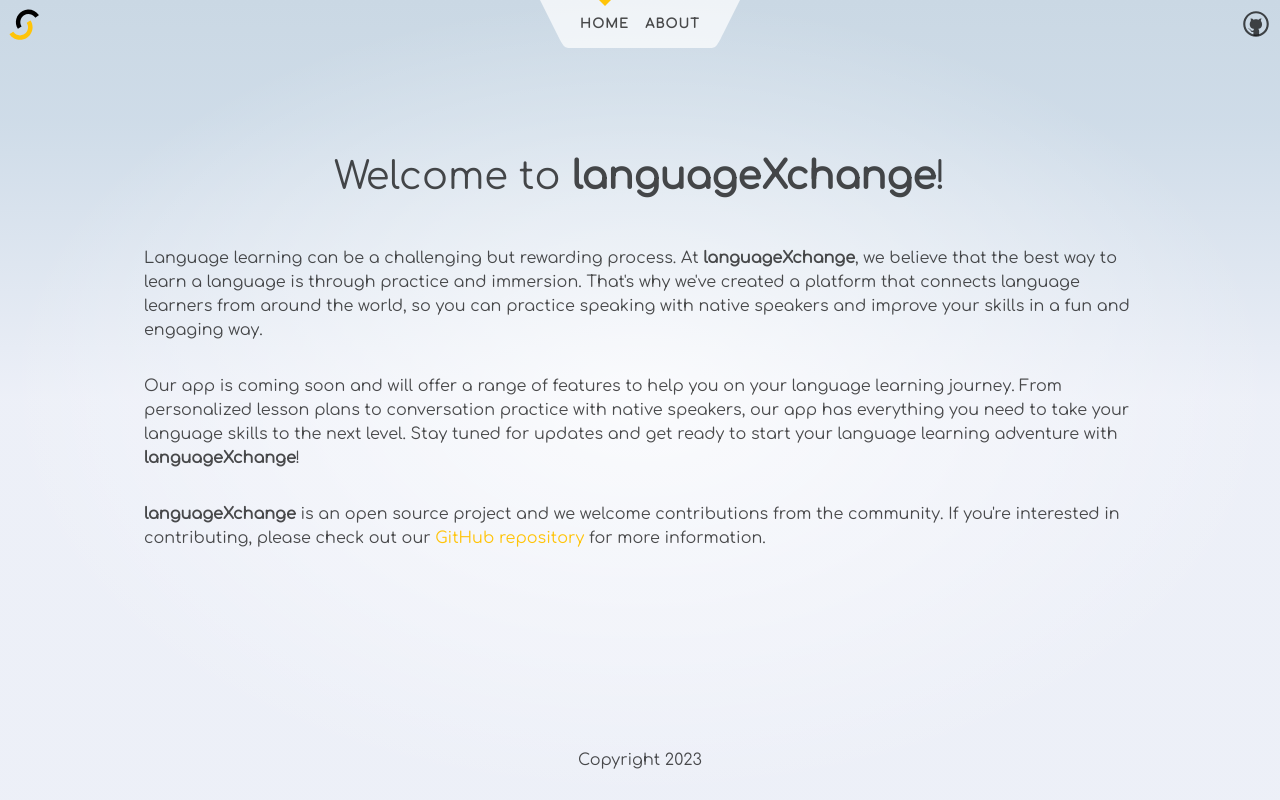
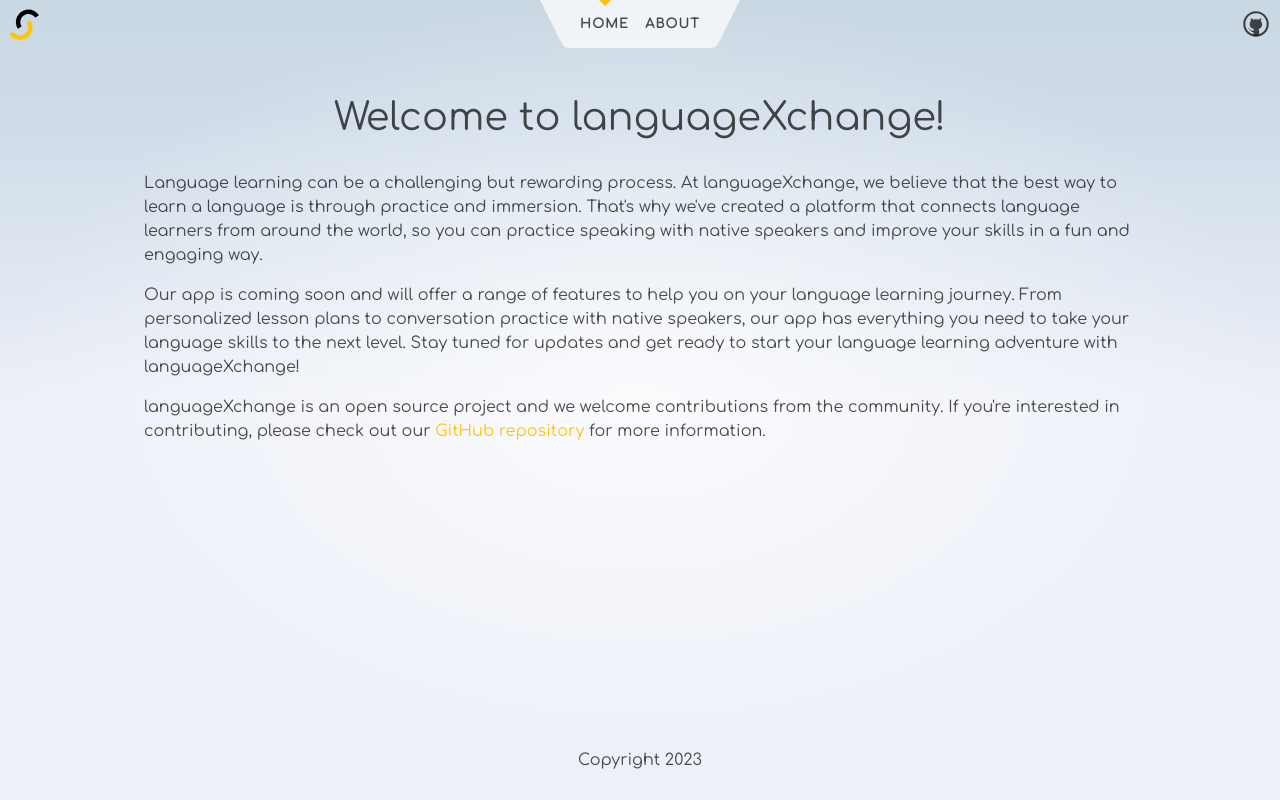
Before and after one commit to langx/website, a SvelteKit app: page / in a window 1280 px wide. Built offline with nearby package versions, Linux system fonts and the light colour scheme.

Commit message:
inline style deleted

```diff
--- a/src/routes/+page.svelte
+++ b/src/routes/+page.svelte
@@ -25,21 +25,3 @@
 		<a href="https://github.com/languageXchange/website">GitHub repository</a> for more information.
 	</p>
 </section>
-
-<style>
-	section {
-		display: flex;
-		flex-direction: column;
-		justify-content: center;
-		align-items: center;
-		flex: 0.6;
-	}
-
-	h1 {
-		width: 100%;
-	}
-
-	span {
-		font-weight: bold;
-	}
-</style>
```
